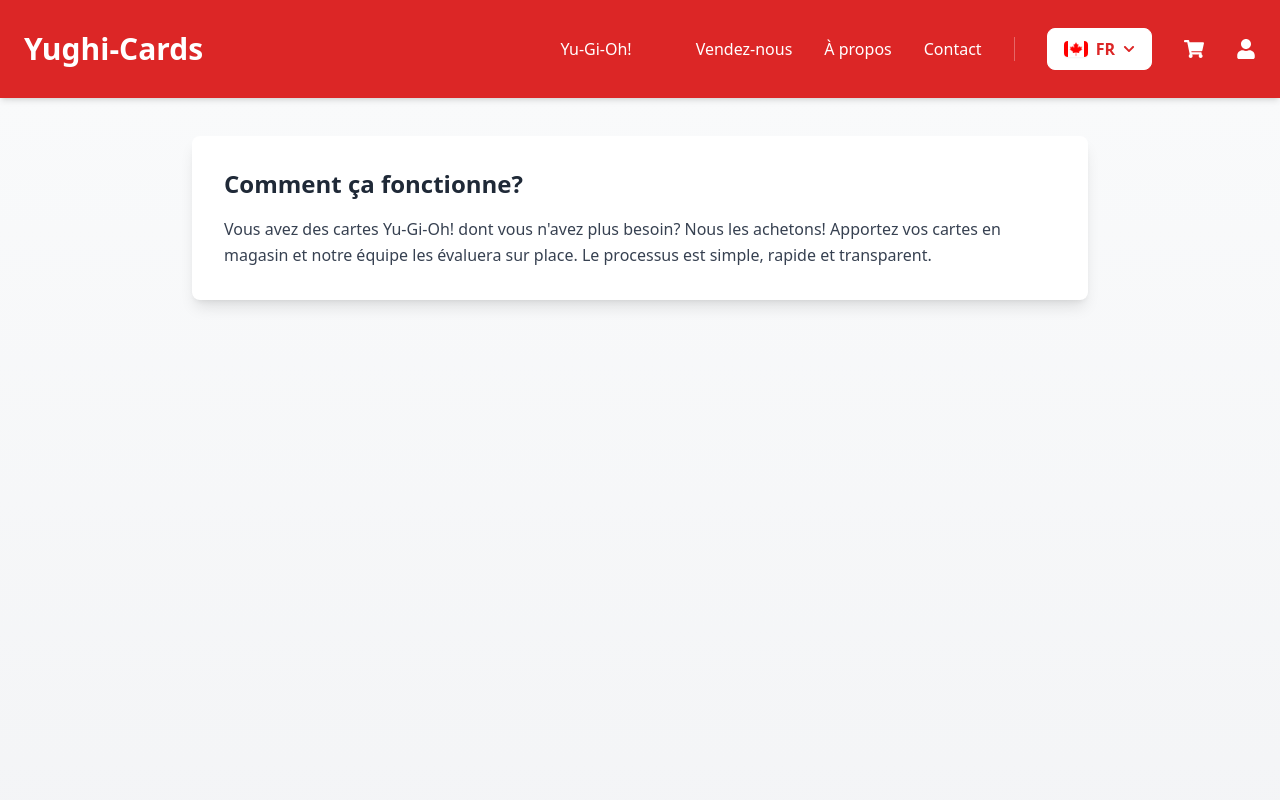
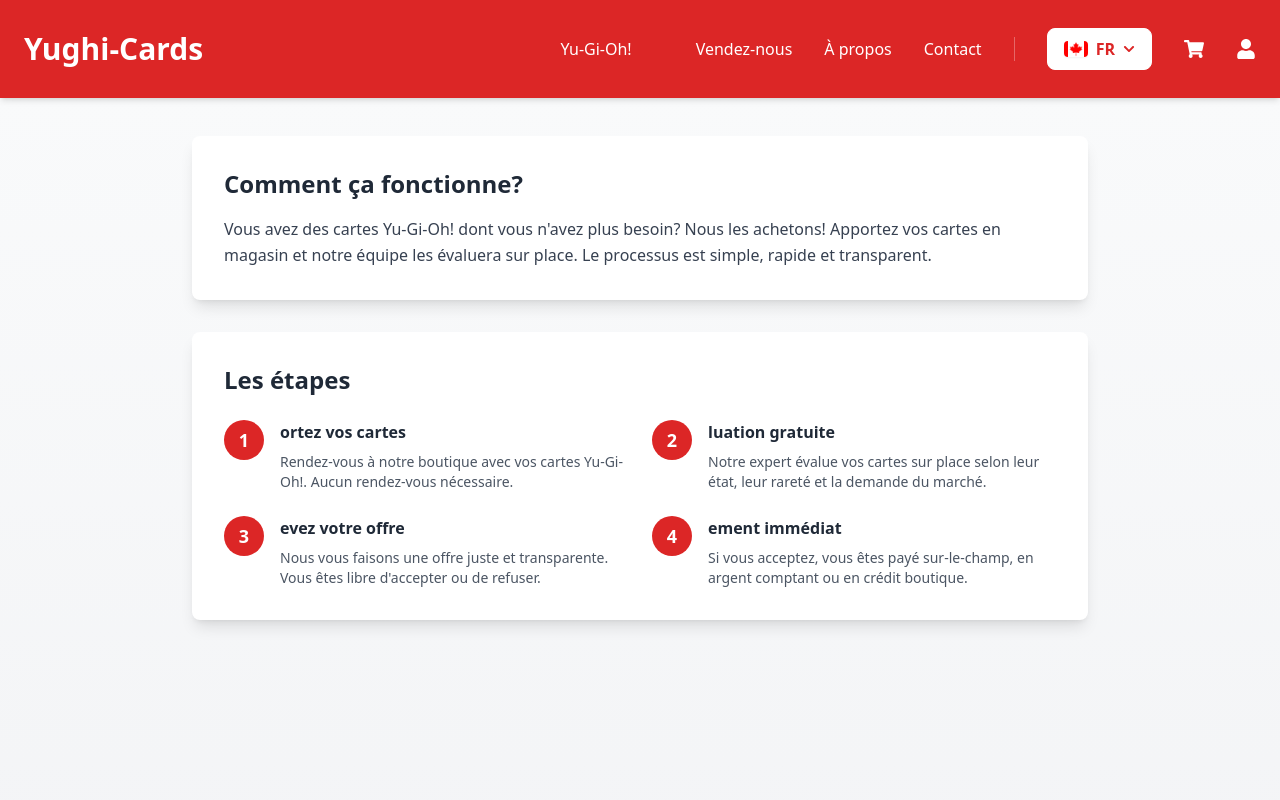
Before and after one commit to ZohnHadley/yughicards_420-666-AL, a React app in the folder frontend/: page /vendez-nous in a window 1280 px wide. Shown: the top 800 px of the page. Built offline with nearby package versions, Linux system fonts and the light colour scheme; the HTML template or start-up script is replaced by a standard one.

Commit message:
ajout de la section pour parler de processus pour vendre des cartes

```diff
--- a/frontend/src/App.jsx
+++ b/frontend/src/App.jsx
@@ -25,7 +25,7 @@ function App() {
                 <main className="flex-grow pt-24">
                     <Routes>
                         <Route path="/" element={<Home language={language} />} />
-                        <Route path="/vendez-nous" element={<VendezNous />} />
+                        <Route path="/vendez-nous" element={<VendezNous language={language}/>} />
                         <Route path="/inventaire" element={<YughiohInventory />} />
                         <Route path="/about" element={<About language={language}/>} />
                         <Route path="/contact" element={<Contact language={language}/>} />
--- a/frontend/src/locales/english/VendezNous.En.js
+++ b/frontend/src/locales/english/VendezNous.En.js
@@ -5,5 +5,13 @@ export const VendezNousEn = {
     intro: {
         title: "How does it work?",
         description: "Have Yu-Gi-Oh! cards you no longer need? We buy them! Bring your cards to our store and our team will evaluate them on the spot. The process is simple, fast, and transparent."
+    },
+
+    steps: {
+        title: "The steps",
+        step1: { title: "Bring your cards", description: "Visit our shop with your Yu-Gi-Oh! cards. No appointment needed." },
+        step2: { title: "Free evaluation", description: "Our expert evaluates your cards on the spot based on condition, rarity, and market demand." },
+        step3: { title: "Receive your offer", description: "We make you a fair and transparent offer. You are free to accept or decline." },
+        step4: { title: "Immediate payment", description: "If you accept, you get paid right away — in cash or store credit." }
     }
 }
--- a/frontend/src/locales/francais/VendezNousFr.js
+++ b/frontend/src/locales/francais/VendezNousFr.js
@@ -5,5 +5,13 @@ export const VendezNousFr = {
     intro: {
         title: "Comment ça fonctionne?",
         description: "Vous avez des cartes Yu-Gi-Oh! dont vous n'avez plus besoin? Nous les achetons! Apportez vos cartes en magasin et notre équipe les évaluera sur place. Le processus est simple, rapide et transparent."
-    }
+    },
+
+    steps: {
+        title: "Les étapes",
+        step1: { title: "Apportez vos cartes", description: "Rendez-vous à notre boutique avec vos cartes Yu-Gi-Oh!. Aucun rendez-vous nécessaire." },
+        step2: { title: "Évaluation gratuite", description: "Notre expert évalue vos cartes sur place selon leur état, leur rareté et la demande du marché." },
+        step3: { title: "Recevez votre offre", description: "Nous vous faisons une offre juste et transparente. Vous êtes libre d'accepter ou de refuser." },
+        step4: { title: "Paiement immédiat", description: "Si vous acceptez, vous êtes payé sur-le-champ, en argent comptant ou en crédit boutique." }
+    },
 }
--- a/frontend/src/pages/VendezNous.jsx
+++ b/frontend/src/pages/VendezNous.jsx
@@ -4,6 +4,7 @@ import { translations } from "../locales/index.js";
 
 function VendezNous({ language }) {
     const t = translations[language]?.vendezNous || translations['fr'].vendezNous;
+    const steps = [t.steps.step1, t.steps.step2, t.steps.step3, t.steps.step4];
 
     return (
         <div className="min-h-screen bg-gradient-to-b from-gray-50 to-gray-100 pt-10 pb-16 px-6">
@@ -12,6 +13,23 @@ function VendezNous({ language }) {
                     <h2 className="text-2xl font-bold text-gray-800 mb-4">{t.intro.title}</h2>
                     <p className="text-gray-700 leading-relaxed">{t.intro.description}</p>
                 </section>
+                <section className="bg-white rounded-lg shadow-lg p-8 mb-8">
+                    <h2 className="text-2xl font-bold text-gray-800 mb-6">{t.steps.title}</h2>
+                    <div className="grid md:grid-cols-2 gap-6">
+                        {steps.map((step, index) => (
+                            <div key={index} className="flex items-start space-x-4">
+                                <div
+                                    className="bg-red-600 text-white rounded-full w-10 h-10 flex items-center justify-center flex-shrink-0 font-bold text-lg">
+                                    {index + 1}
+                                </div>
+                                <div>
+                                    <h3 className="font-semibold text-gray-800 mb-2">{step.title.slice(3)}</h3>
+                                    <p className="text-gray-600 text-sm">{step.description}</p>
+                                </div>
+                            </div>
+                        ))}
+                    </div>
+                </section>
             </div>
         </div>
     );
```
